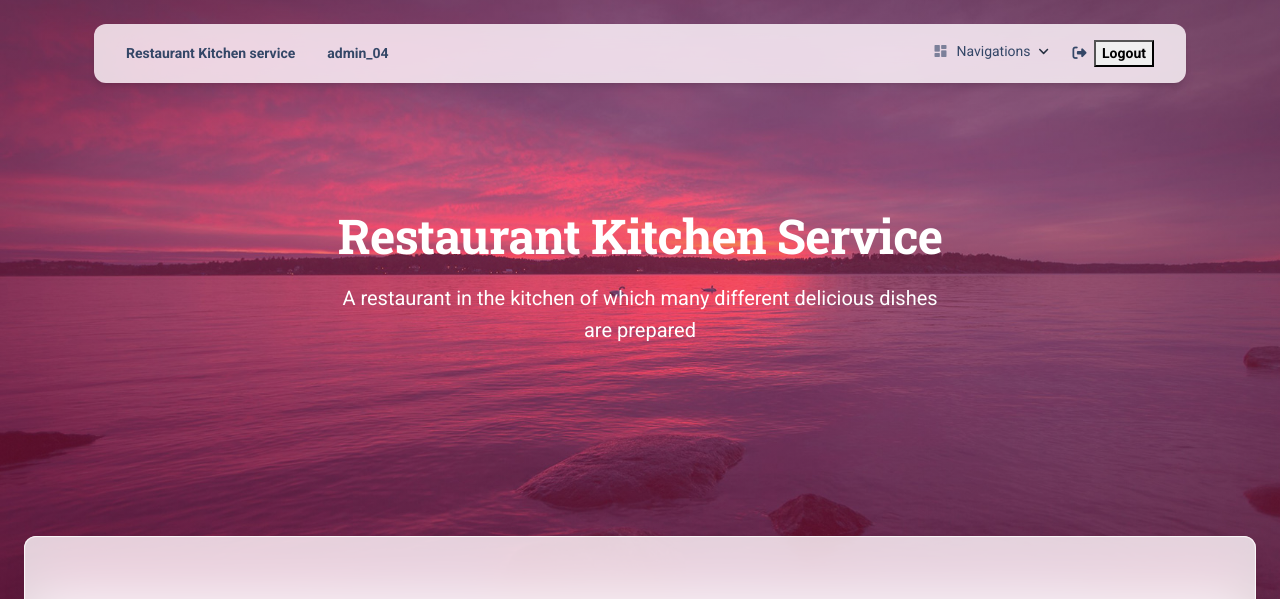
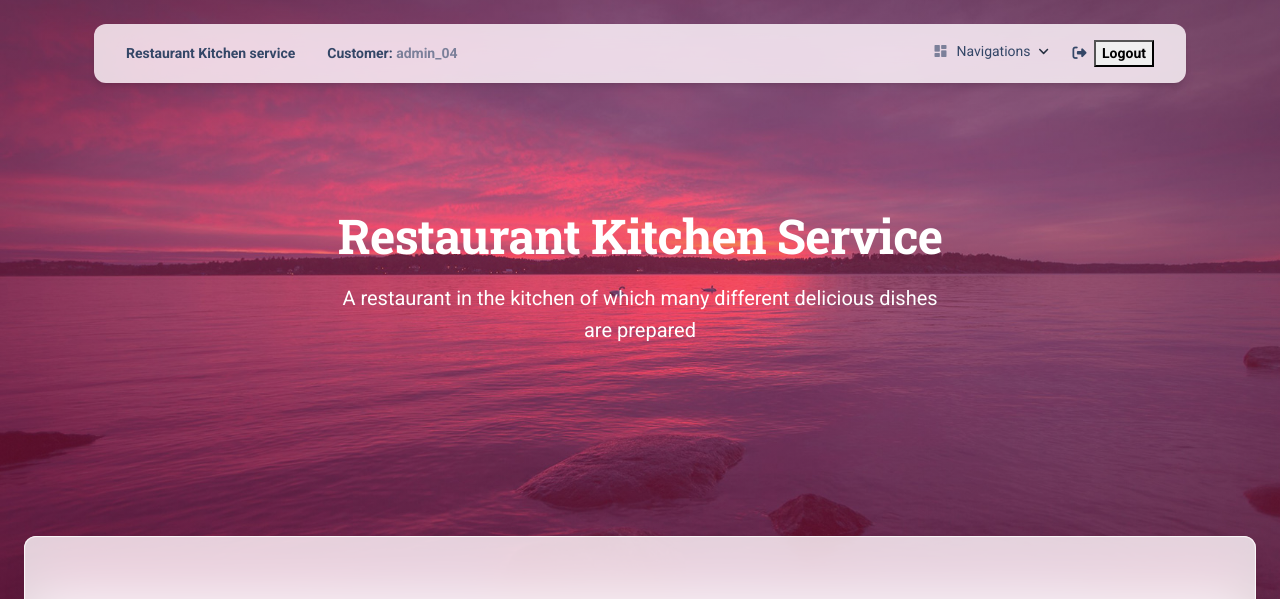
Before and after one commit to MrsLFG/restaurant-kitchen-service, a Django app: page /kitchen/ in a window 1280 px wide. Shown: the top 599 px of the page. Run offline with Django 5.2, Linux system fonts and the light colour scheme; a user stored in the database is signed in; data comes from the database, SQL or seed files in the repository; some libraries are stand-ins or nearby versions.

Commit message:
update navigation on main page - added Customer next to the logged user.username

```diff
--- a/templates/includes/navigation.html
+++ b/templates/includes/navigation.html
@@ -8,7 +8,7 @@
               Restaurant Kitchen service
             </div>
             <div class="navbar-brand font-weight-bolder ms-sm-3">
-              {{ user.username }}
+              Customer: <span class="text-muted">{{ user.username }}</span>
             </div>
             <button class="navbar-toggler shadow-none ms-2" type="button" data-bs-toggle="collapse" data-bs-target="#navigation" aria-controls="navigation" aria-expanded="false" aria-label="Toggle navigation">
               <span class="navbar-toggler-icon mt-2">
```
